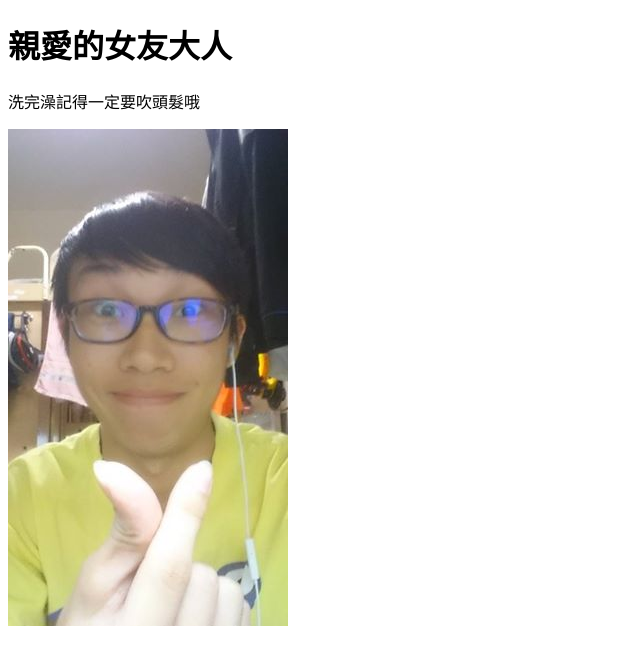
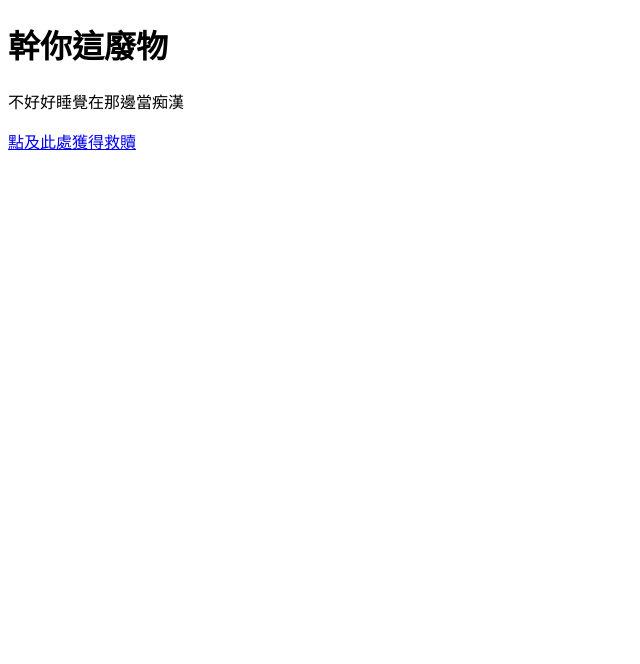
Before and after one commit to andreee73/andreee73.github.io, a plain HTML site: page index.html in a window 1280 px wide. Shown: the whole page, without its empty margins (0-640 px from the left). Drawn offline with Linux system fonts and the light colour scheme.

Commit message:
Add files via upload

```diff
--- a/index.html
+++ b/index.html
@@ -5,14 +5,14 @@
     <meta charset="UTF-8">
     <meta name="viewport" content="width=device-width, initial-scale=1.0">
     <meta http-equiv="X-UA-Compatible" content="ie=edge">
-    <title>給吳安麒</title>
+    <title>打開啊俗辣</title>
 </head>
 
 <body>
-    <h1>親愛的女友大人</h1>
-    <p>洗完澡記得一定要吹頭髮哦</p>
-    <img src="./img/47572714_499525400557845_6774726712283365376_n.jpg" alt="Me">
-    <a href=""></a>
+    <h1>幹你這廢物</h1>
+    <p>不好好睡覺在那邊當痴漢</p>
+    <a href="http://pornhub.com">點及此處獲得救贖</a>
+
 
 </body>
 
```
